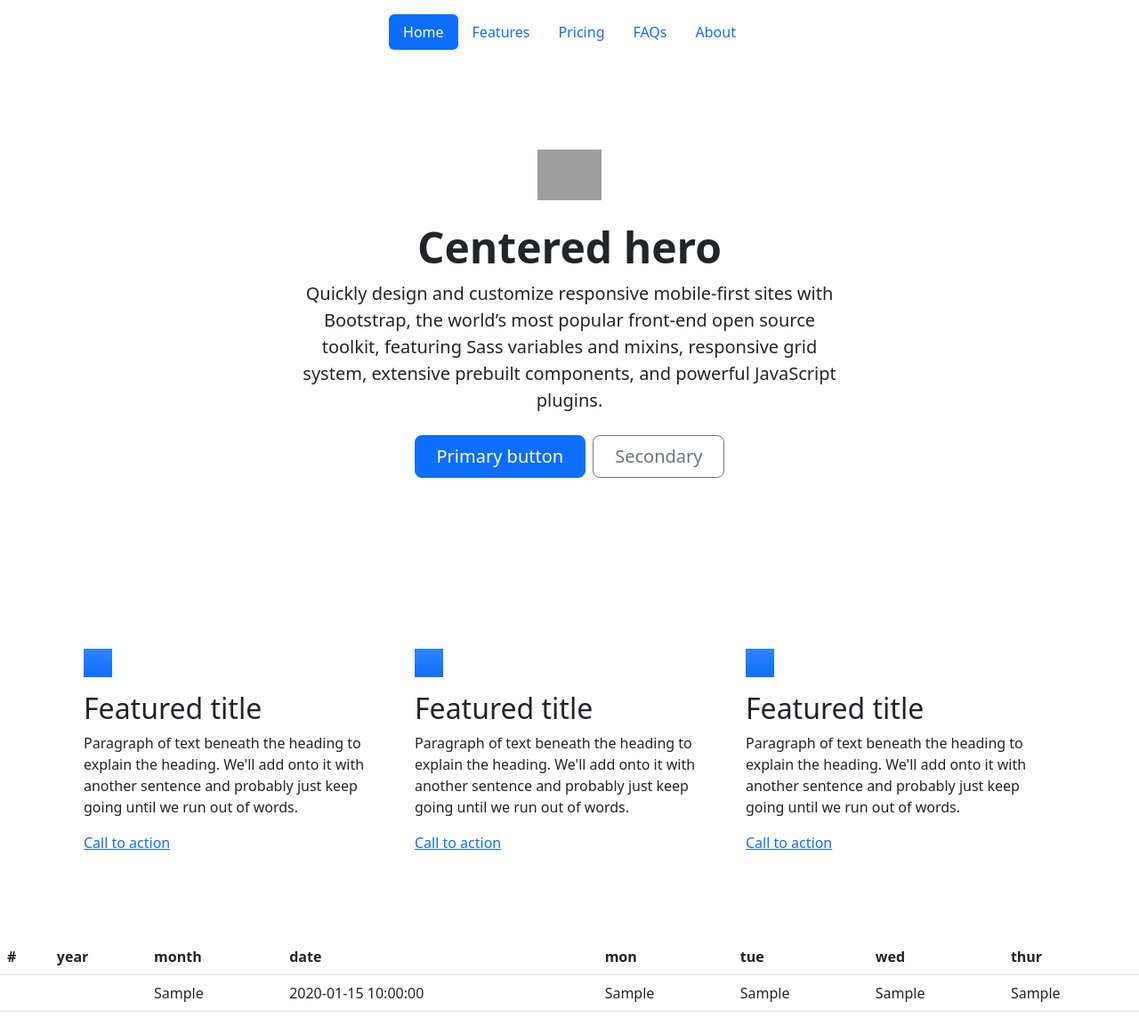
After one commit to Alzan72/Latihan, a PHP site: page /Untitled-1.php in a window 1280 px wide. The commit adds this page. Shown: the whole page at 89% size. Run offline with PHP 8.4, Linux system fonts and the light colour scheme; tables that the repository leaves empty or names only in its code hold one stand-in row (values such as "Sample post"); data that the repository does not hold is empty; grey boxes are pictures that could not be loaded.

```diff
--- /dev/null
+++ b/Untitled-1.php
@@ -0,0 +1,147 @@
+<!doctype html>
+<html lang="en">
+  <head>
+    <meta charset="utf-8">
+    <meta name="viewport" content="width=device-width, initial-scale=1">
+    <title>Bootstrap demo</title>
+    <link href="https://cdn.jsdelivr.net/npm/bootstrap@5.2.2/dist/css/bootstrap.min.css" rel="stylesheet" integrity="sha384-Zenh87qX5JnK2Jl0vWa8Ck2rdkQ2Bzep5IDxbcnCeuOxjzrPF/et3URy9Bv1WTRi" crossorigin="anonymous">
+  </head>
+  <body>
+
+
+
+    <main>
+    <div class="container">
+    <header class="d-flex justify-content-center py-3">
+      <ul class="nav nav-pills">
+        <li class="nav-item"><a href="#" class="nav-link active" aria-current="page">Home</a></li>
+        <li class="nav-item"><a href="#" class="nav-link">Features</a></li>
+        <li class="nav-item"><a href="#" class="nav-link">Pricing</a></li>
+        <li class="nav-item"><a href="#" class="nav-link">FAQs</a></li>
+        <li class="nav-item"><a href="#" class="nav-link">About</a></li>
+      </ul>
+    </header>
+
+  </div>
+
+  <div class="px-4 py-5 my-5 text-center">
+    <img class="d-block mx-auto mb-4" src="/docs/5.2/assets/brand/bootstrap-logo.svg" alt="" width="72" height="57">
+    <h1 class="display-5 fw-bold">Centered hero</h1>
+    <div class="col-lg-6 mx-auto">
+      <p class="lead mb-4">Quickly design and customize responsive mobile-first sites with Bootstrap, the world’s most popular front-end open source toolkit, featuring Sass variables and mixins, responsive grid system, extensive prebuilt components, and powerful JavaScript plugins.</p>
+      <div class="d-grid gap-2 d-sm-flex justify-content-sm-center">
+        <button type="button" class="btn btn-primary btn-lg px-4 gap-3">Primary button</button>
+        <button type="button" class="btn btn-outline-secondary btn-lg px-4">Secondary</button>
+      </div>
+    </div>
+  </div>
+
+  <!-- features -->
+  <div class="container px-4 py-5" id="featured-3">
+
+    <div class="row g-4 py-5 row-cols-1 row-cols-lg-3">
+      <div class="feature col">
+        <div class="feature-icon d-inline-flex align-items-center justify-content-center text-bg-primary bg-gradient fs-2 mb-3">
+          <svg class="bi" width="1em" height="1em"><use xlink:href="#collection"></use></svg>
+        </div>
+        <h3 class="fs-2">Featured title</h3>
+        <p>Paragraph of text beneath the heading to explain the heading. We'll add onto it with another sentence and probably just keep going until we run out of words.</p>
+        <a href="#" class="icon-link d-inline-flex align-items-center">
+          Call to action
+          <svg class="bi" width="1em" height="1em"><use xlink:href="#chevron-right"></use></svg>
+        </a>
+      </div>
+      <div class="feature col">
+        <div class="feature-icon d-inline-flex align-items-center justify-content-center text-bg-primary bg-gradient fs-2 mb-3">
+          <svg class="bi" width="1em" height="1em"><use xlink:href="#people-circle"></use></svg>
+        </div>
+        <h3 class="fs-2">Featured title</h3>
+        <p>Paragraph of text beneath the heading to explain the heading. We'll add onto it with another sentence and probably just keep going until we run out of words.</p>
+        <a href="#" class="icon-link d-inline-flex align-items-center">
+          Call to action
+          <svg class="bi" width="1em" height="1em"><use xlink:href="#chevron-right"></use></svg>
+        </a>
+      </div>
+      <div class="feature col">
+        <div class="feature-icon d-inline-flex align-items-center justify-content-center text-bg-primary bg-gradient fs-2 mb-3">
+          <svg class="bi" width="1em" height="1em"><use xlink:href="#toggles2"></use></svg>
+        </div>
+        <h3 class="fs-2">Featured title</h3>
+        <p>Paragraph of text beneath the heading to explain the heading. We'll add onto it with another sentence and probably just keep going until we run out of words.</p>
+        <a href="#" class="icon-link d-inline-flex align-items-center">
+          Call to action
+          <svg class="bi" width="1em" height="1em"><use xlink:href="#chevron-right"></use></svg>
+        </a>
+      </div>
+    </div>
+  </div>
+
+
+
+    </main>
+
+    <table class="table">
+  <thead>
+    <tr>
+      <th scope="col">#</th>
+      <th scope="col">year</th>
+      <th scope="col">month</th>
+      <th scope="col">date</th>
+      <th scope="col">mon</th>
+      <th scope="col">tue</th>
+      <th scope="col">wed</th>
+      <th scope="col">thur</th>
+    </tr>
+  </thead>
+  <tbody>
+
+
+<?php
+
+$servername = "localhost";
+$username = "root";
+$password = "";
+$dbname = "test";
+
+// Create connection
+$conn = new mysqli($servername, $username, $password, $dbname);
+
+// Check connection
+if ($conn->connect_error) {
+  die("Connection failed: " . $conn->connect_error);
+}
+
+$sql = "SELECT * FROM `silabus`";
+$result = $conn->query($sql);
+
+if ($result->num_rows > 0) {
+  // output data of each row
+  while($row = $result->fetch_assoc()) {
+    echo "
+    <tr>
+      <th scope=\"row\">" . $row["ID"]. "</th>
+      <td>" . $row["Year"]. "</td>
+      <td>" . $row["month"]. "</td>
+      <td>" . $row["date"]. "</td>
+      <td>" . $row["mon"]. "</td>
+      <td>" . $row["tue"]. "</td>
+      <td>" . $row["wed"]. "</td>
+      <td>" . $row["thur"]. "</td>
+    </tr>";
+
+
+  }
+} else {
+  echo "0 results";
+}
+$conn->close();
+
+?>
+
+
+</tbody>
+</table>
+
+    <script src="https://cdn.jsdelivr.net/npm/bootstrap@5.2.2/dist/js/bootstrap.bundle.min.js" integrity="sha384-OERcA2EqjJCMA+/3y+gxIOqMEjwtxJY7qPCqsdltbNJuaOe923+mo//f6V8Qbsw3" crossorigin="anonymous"></script>
+  </body>
+</html>
--- a/index.php
+++ b/index.php
@@ -8,7 +8,7 @@
 </head>
 <body>
     <h1>percobaan</h1>
-    <form action="latihan-form1.php" method="POST">
+    <form action="" method="POST">
         <label for="">Nama</label> <br>
         <input type="text" name="nama">
 
```
Also changed, not shown: for.php (+27 -10 lines), latihan-form1.php (+47 -15 lines).
